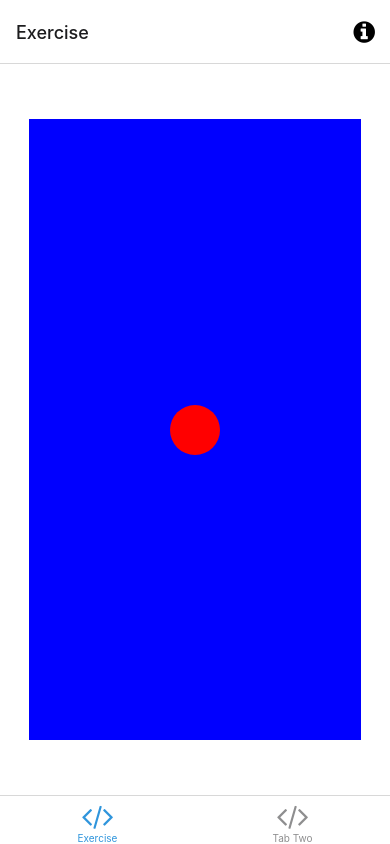
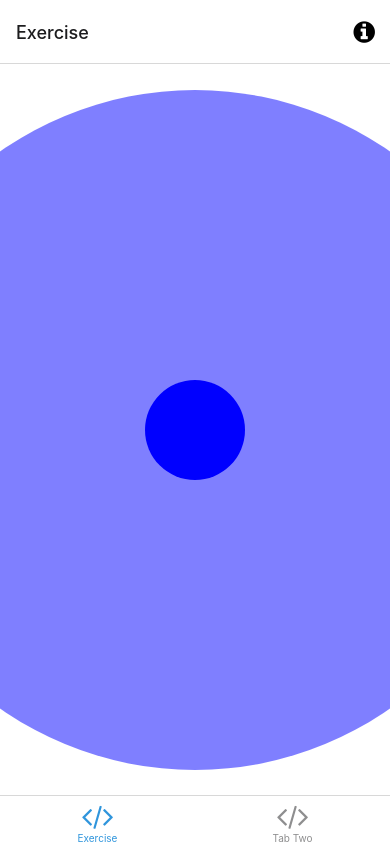
Before and after one commit to tsukudabuddha/breath, a React Native app: screen /TabOne in a window 390 px wide. Built offline with nearby package versions, Linux system fonts and the light colour scheme; what expo-linking would draw is missing.

Commit message:
fix sizing and overlay

```diff
--- a/components/Exercise/ExerciseView.tsx
+++ b/components/Exercise/ExerciseView.tsx
@@ -15,7 +15,7 @@ type Exercise = {
 
 export default function ExerciseView (props: Props) {
   const maxWidth = Dimensions.get('screen').width * 0.85;
-  const startingWidth = 50;
+  const startingWidth = 100;
   const [innerSize] = useState(new Animated.Value(startingWidth));
 
   function startAnimation() {
@@ -25,15 +25,15 @@ export default function ExerciseView (props: Props) {
         innerSize,
         {
           toValue: maxWidth,
-          duration: 1000,
+          duration: 4000,
           useNativeDriver: false
         }
       ),
       Animated.timing(
         innerSize,
         {
-          toValue: 50,
-          duration: 1000,
+          toValue: startingWidth,
+          duration: 6000,
           useNativeDriver: false
         }
       )
@@ -46,16 +46,17 @@ export default function ExerciseView (props: Props) {
 
   return (
     <Pressable style={styles.container} onPress={startAnimation}>
-      <View
-        style={styles.animatedContainer}
-      >
-        <Animated.View style={{
-          backgroundColor: 'red',
+      <Animated.View style={{
+          backgroundColor: 'blue',
           width: innerSize,
           height: innerSize,
-          borderRadius: innerSize
+          borderRadius: innerSize,
+          zIndex: 1
         }}>
-        </Animated.View>
+      </Animated.View>
+      <View
+        style={styles.outerView}
+      >
       </View>
     </Pressable>
   );
@@ -63,14 +64,16 @@ export default function ExerciseView (props: Props) {
 
 const styles = StyleSheet.create({
   container: {
-    // flex: 1,
-    width: '85%',
-    height: '85%',
     justifyContent: 'center',
     alignItems: 'center',
-    backgroundColor: 'blue'
   },
-  animatedContainer: {
+  outerView: {
+    width: Dimensions.get('screen').width * 0.85,
+    height: Dimensions.get('screen').width * 0.85,
+    borderRadius: (Dimensions.get('screen').width * 0.85) / 2,
     justifyContent: 'center',
+    backgroundColor: 'blue',
+    opacity: 0.5,
+    position: 'absolute'
   }
 });
```
